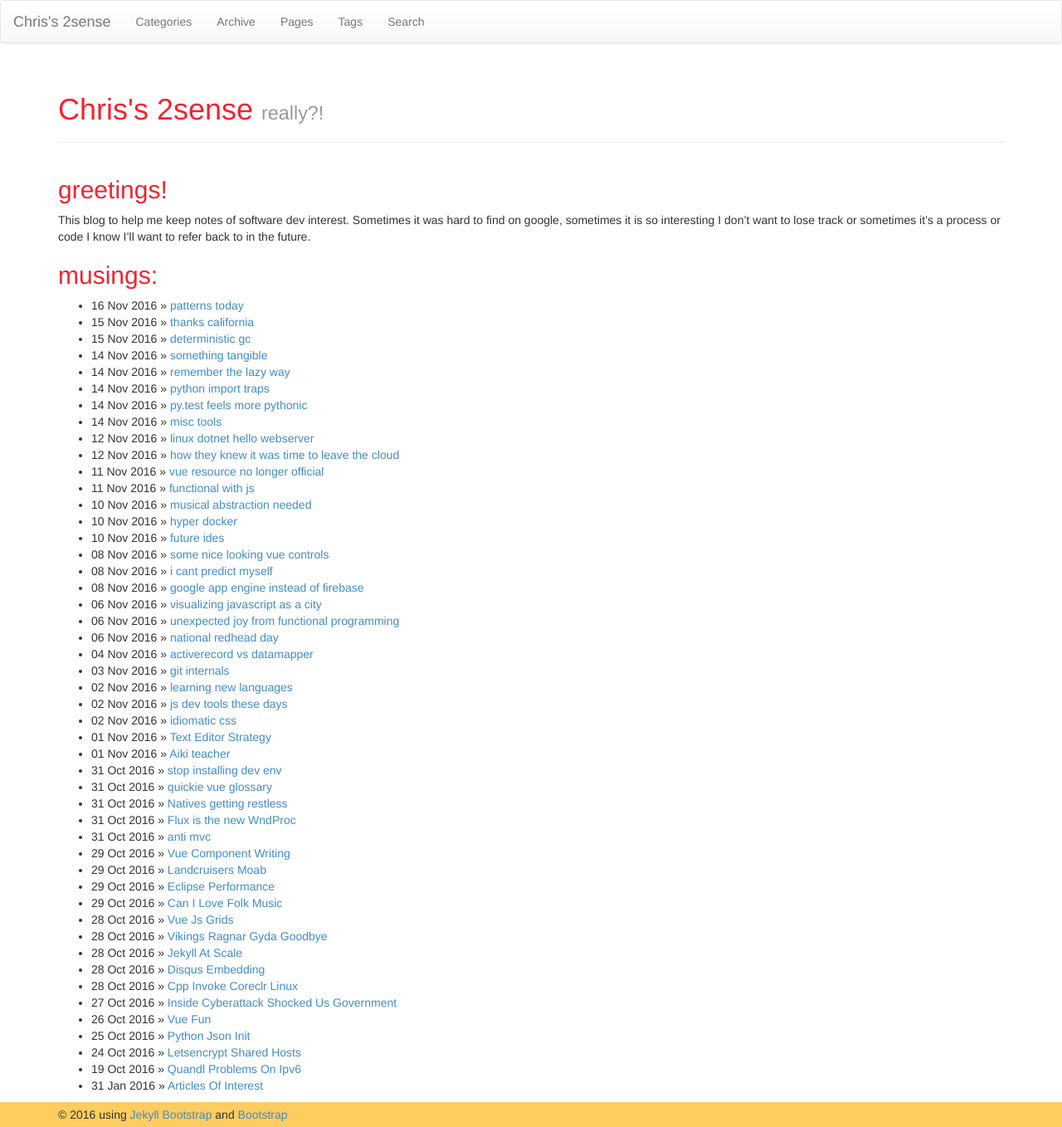
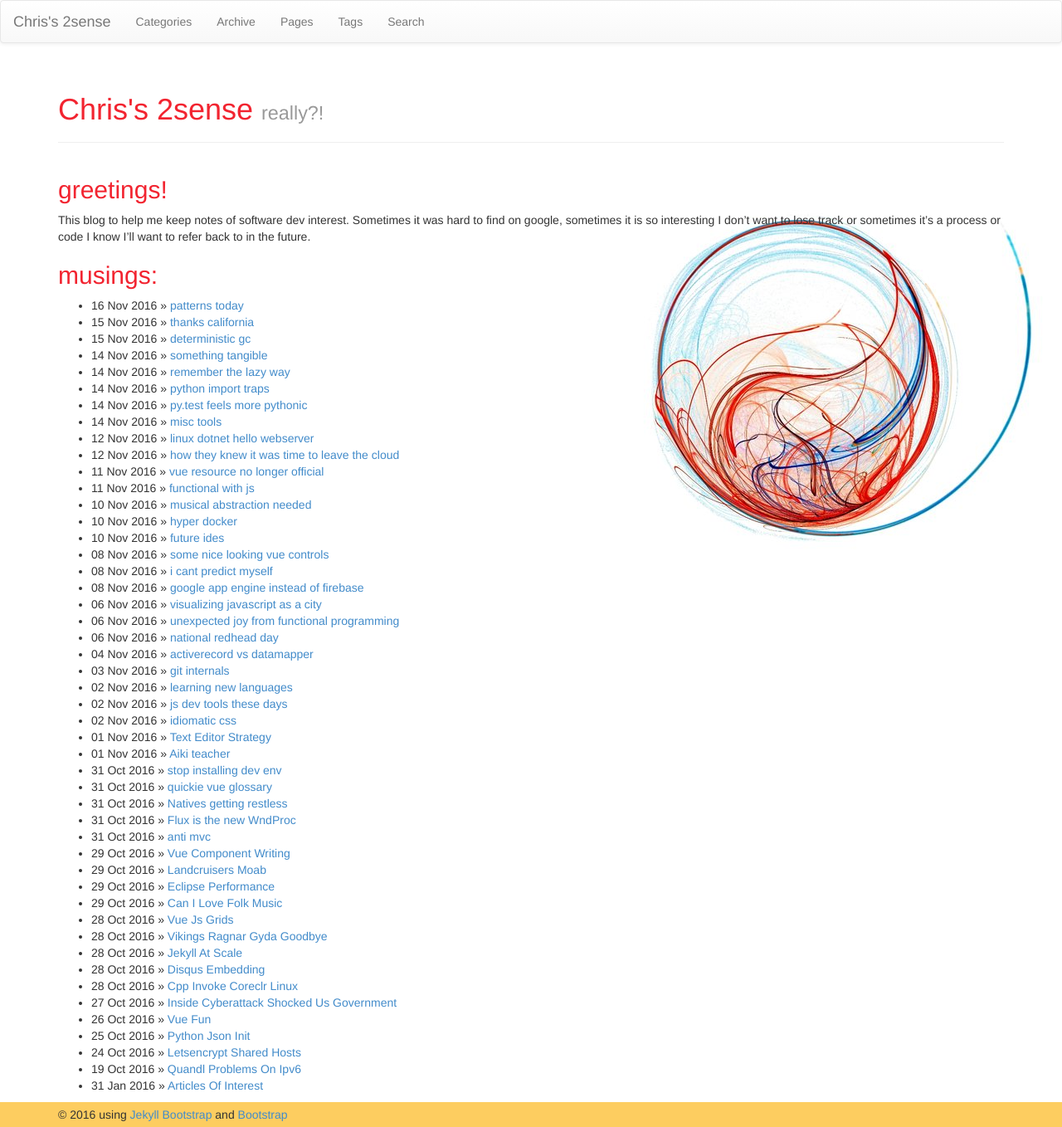
Before and after one commit to faizanvahevaria/chrisamow.github.io, a Jekyll site: the page built from index.md, in a window 1280 px wide. Shown: the whole page at 83% size. Built offline with Jekyll 4.4.1, drawn with Linux system fonts in a browser that asks for light colours; nearby versions of some CDN libraries.

Commit message:
background image

```diff
--- a/assets/themes/css/style.css
+++ b/assets/themes/css/style.css
@@ -21,6 +21,11 @@ h1, h2, h3, h4 {
   background-color: #fdcd60;
 }
 
+body {
+  background-image: url("/assets/yinyangfractal.png");
+  background-repeat: no-repeat;
+  background-position: right center;
+}
 
 
 /* posts index */
```
